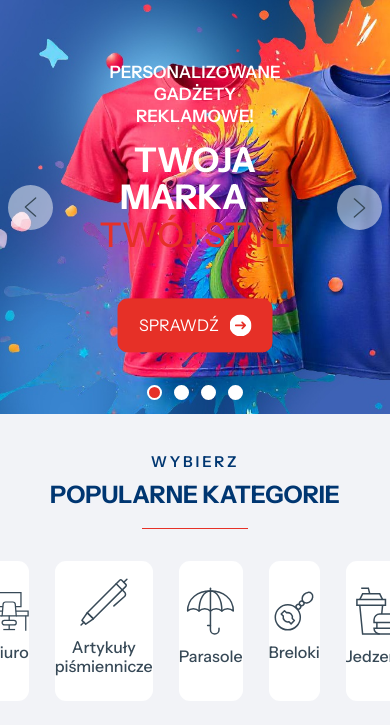
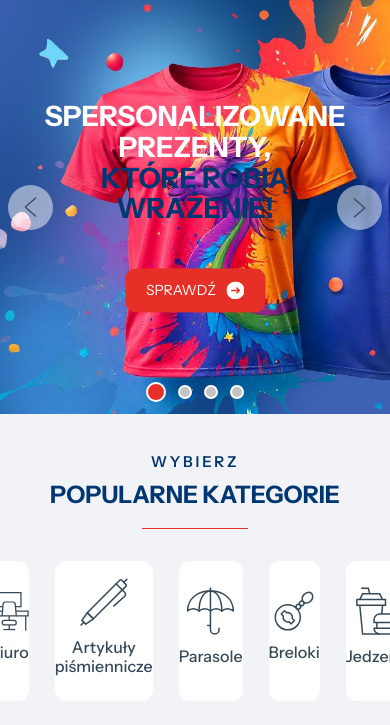
Before and after one commit to goldipl/GIFT-SERWIS, a PHP site: page / in a window 390 px wide. Shown: the part 129-854 px from the top of the page. Run offline with PHP 8.4, Linux system fonts and the light colour scheme.

Commit message:
Refactor Swiper styles: Adjust font sizes, colors, and pagination layout
- Decreased font sizes for h1 and h2 elements for better readability.
- Updated color for headings to use the main color instead of the secondary color.
- Added max-width to headings for improved layout.
- Modified pagination styles for better alignment and spacing.
- Changed bullet sizes and colors for pagination to enhance visibility.
- Adjusted margins for paragraph elements to improve spacing.
- Introduced styles for color buttons within the swiper component.

```diff
--- a/components/main_page/hero_swiper.php
+++ b/components/main_page/hero_swiper.php
@@ -9,10 +9,12 @@
           <img src="./assets/img/main_page/hero_swiper/hero_swiper02.jpg" alt="banner" width="1200" height="383">
         </a>
         <div class="hero_content--content">
-                    <h3>Personalizowane gadżety reklamowe!</h3>
-                    <h1><span>Twoja marka -</span> Twój styl</h1>
-                    <p>Realizujemy wyjątkowe gadżety reklamowe, które podkreślą charakter Twojej marki i przyciągną uwagę klientów. Oferujemy pełną personalizację, wysoką jakość wykonania oraz terminową realizację zamówień.</p>
-                    <a class="color-btn" href="#our_products_container">Sprawdź<img src="./assets/icons/common/buttons/button_white_arrow.svg" alt="arrow icon" width="18" height="18"></a>
+          <h1>
+            <span>Spersonalizowane prezenty,</span> które robią wrażenie!
+          </h1>
+          <p>Odkryj szeroki wybór ekskluzywnych upominków reklamowych. Wyróżnij swoją markę dzięki wysokiej jakości gadżetom z nadrukiem – stylowe, praktyczne i idealne na każdą okazję!</p>
+          <a class="color-btn" href="#our_products_container">Sprawdź <img src="./assets/icons/common/buttons/button_white_arrow.svg" alt="arrow icon" width="18" height="18">
+          </a>
         </div>
       </div>
       <div class="swiper-slide">
@@ -20,10 +22,12 @@
           <img src="./assets/img/main_page/hero_swiper/hero_swiper02.jpg" alt="banner" width="1200" height="383">
         </a>
         <div class="hero_content--content">
-                    <h3>Personalizowane gadżety reklamowe!</h3>
-                    <h1><span>Twoja marka -</span> Twój styl</h1>
-                    <p>Realizujemy wyjątkowe gadżety reklamowe, które podkreślą charakter Twojej marki i przyciągną uwagę klientów. Oferujemy pełną personalizację, wysoką jakość wykonania oraz terminową realizację zamówień.</p>
-                    <a class="color-btn" href="#our_products_container">Sprawdź<img src="./assets/icons/common/buttons/button_white_arrow.svg" alt="arrow icon" width="18" height="18"></a>
+          <h1>
+            <span>Spersonalizowane prezenty,</span> które robią wrażenie!
+          </h1>
+          <p>Odkryj szeroki wybór ekskluzywnych upominków reklamowych. Wyróżnij swoją markę dzięki wysokiej jakości gadżetom z nadrukiem – stylowe, praktyczne i idealne na każdą okazję!</p>
+          <a class="color-btn" href="#our_products_container">Sprawdź <img src="./assets/icons/common/buttons/button_white_arrow.svg" alt="arrow icon" width="18" height="18">
+          </a>
         </div>
       </div>
       <div class="swiper-slide">
@@ -31,10 +35,12 @@
           <img src="./assets/img/main_page/hero_swiper/hero_swiper02.jpg" alt="banner" width="1200" height="383">
         </a>
         <div class="hero_content--content">
-                    <h3>Personalizowane gadżety reklamowe!</h3>
-                    <h1><span>Twoja marka -</span> Twój styl</h1>
-                    <p>Realizujemy wyjątkowe gadżety reklamowe, które podkreślą charakter Twojej marki i przyciągną uwagę klientów. Oferujemy pełną personalizację, wysoką jakość wykonania oraz terminową realizację zamówień.</p>
-                    <a class="color-btn" href="#our_products_container">Sprawdź<img src="./assets/icons/common/buttons/button_white_arrow.svg" alt="arrow icon" width="18" height="18"></a>
+          <h1>
+            <span>Spersonalizowane prezenty,</span> które robią wrażenie!
+          </h1>
+          <p>Odkryj szeroki wybór ekskluzywnych upominków reklamowych. Wyróżnij swoją markę dzięki wysokiej jakości gadżetom z nadrukiem – stylowe, praktyczne i idealne na każdą okazję!</p>
+          <a class="color-btn" href="#our_products_container">Sprawdź <img src="./assets/icons/common/buttons/button_white_arrow.svg" alt="arrow icon" width="18" height="18">
+          </a>
         </div>
       </div>
       <div class="swiper-slide">
@@ -42,10 +48,12 @@
           <img src="./assets/img/main_page/hero_swiper/hero_swiper02.jpg" alt="banner" width="1200" height="383">
         </a>
         <div class="hero_content--content">
-                    <h3>Personalizowane gadżety reklamowe!</h3>
-                    <h1><span>Twoja marka -</span> Twój styl</h1>
-                    <p>Realizujemy wyjątkowe gadżety reklamowe, które podkreślą charakter Twojej marki i przyciągną uwagę klientów. Oferujemy pełną personalizację, wysoką jakość wykonania oraz terminową realizację zamówień.</p>
-                    <a class="color-btn" href="#our_products_container">Sprawdź<img src="./assets/icons/common/buttons/button_white_arrow.svg" alt="arrow icon" width="18" height="18"></a>
+          <h1>
+            <span>Spersonalizowane prezenty,</span> które robią wrażenie!
+          </h1>
+          <p>Odkryj szeroki wybór ekskluzywnych upominków reklamowych. Wyróżnij swoją markę dzięki wysokiej jakości gadżetom z nadrukiem – stylowe, praktyczne i idealne na każdą okazję!</p>
+          <a class="color-btn" href="#our_products_container">Sprawdź <img src="./assets/icons/common/buttons/button_white_arrow.svg" alt="arrow icon" width="18" height="18">
+          </a>
         </div>
       </div>
     </div>
@@ -64,10 +72,12 @@
           <img src="./assets/img/main_page/hero_swiper/hero_swiper_mobile02.jpg" alt="banner" width="491" height="405">
         </a>
         <div class="hero_content--content">
-                    <h3>Personalizowane gadżety reklamowe!</h3>
-                    <h1><span>Twoja marka -</span> Twój styl</h1>
-                    <p>Realizujemy wyjątkowe gadżety reklamowe, które podkreślą charakter Twojej marki i przyciągną uwagę klientów. Oferujemy pełną personalizację, wysoką jakość wykonania oraz terminową realizację zamówień.</p>
-                    <a class="color-btn" href="#our_products_container">Sprawdź<img src="./assets/icons/common/buttons/button_white_arrow.svg" alt="arrow icon" width="18" height="18"></a>
+          <h1>
+            <span>Spersonalizowane prezenty,</span> które robią wrażenie!
+          </h1>
+          <p>Odkryj szeroki wybór ekskluzywnych upominków reklamowych. Wyróżnij swoją markę dzięki wysokiej jakości gadżetom z nadrukiem – stylowe, praktyczne i idealne na każdą okazję!</p>
+          <a class="color-btn" href="#our_products_container">Sprawdź <img src="./assets/icons/common/buttons/button_white_arrow.svg" alt="arrow icon" width="18" height="18">
+          </a>
         </div>
       </div>
       <div class="swiper-slide">
@@ -75,10 +85,12 @@
           <img src="./assets/img/main_page/hero_swiper/hero_swiper_mobile02.jpg" alt="banner" width="491" height="405">
         </a>
         <div class="hero_content--content">
-                    <h3>Personalizowane gadżety reklamowe!</h3>
-                    <h1><span>Twoja marka -</span> Twój styl</h1>
-                    <p>Realizujemy wyjątkowe gadżety reklamowe, które podkreślą charakter Twojej marki i przyciągną uwagę klientów. Oferujemy pełną personalizację, wysoką jakość wykonania oraz terminową realizację zamówień.</p>
-                    <a class="color-btn" href="#our_products_container">Sprawdź<img src="./assets/icons/common/buttons/button_white_arrow.svg" alt="arrow icon" width="18" height="18"></a>
+          <h1>
+            <span>Spersonalizowane prezenty,</span> które robią wrażenie!
+          </h1>
+          <p>Odkryj szeroki wybór ekskluzywnych upominków reklamowych. Wyróżnij swoją markę dzięki wysokiej jakości gadżetom z nadrukiem – stylowe, praktyczne i idealne na każdą okazję!</p>
+          <a class="color-btn" href="#our_products_container">Sprawdź <img src="./assets/icons/common/buttons/button_white_arrow.svg" alt="arrow icon" width="18" height="18">
+          </a>
         </div>
       </div>
       <div class="swiper-slide">
@@ -86,10 +98,12 @@
           <img src="./assets/img/main_page/hero_swiper/hero_swiper_mobile02.jpg" alt="banner" width="491" height="405">
         </a>
         <div class="hero_content--content">
-                    <h3>Personalizowane gadżety reklamowe!</h3>
-                    <h1><span>Twoja marka -</span> Twój styl</h1>
-                    <p>Realizujemy wyjątkowe gadżety reklamowe, które podkreślą charakter Twojej marki i przyciągną uwagę klientów. Oferujemy pełną personalizację, wysoką jakość wykonania oraz terminową realizację zamówień.</p>
-                    <a class="color-btn" href="#our_products_container">Sprawdź<img src="./assets/icons/common/buttons/button_white_arrow.svg" alt="arrow icon" width="18" height="18"></a>
+          <h1>
+            <span>Spersonalizowane prezenty,</span> które robią wrażenie!
+          </h1>
+          <p>Odkryj szeroki wybór ekskluzywnych upominków reklamowych. Wyróżnij swoją markę dzięki wysokiej jakości gadżetom z nadrukiem – stylowe, praktyczne i idealne na każdą okazję!</p>
+          <a class="color-btn" href="#our_products_container">Sprawdź <img src="./assets/icons/common/buttons/button_white_arrow.svg" alt="arrow icon" width="18" height="18">
+          </a>
         </div>
       </div>
       <div class="swiper-slide">
@@ -97,10 +111,12 @@
           <img src="./assets/img/main_page/hero_swiper/hero_swiper_mobile02.jpg" alt="banner" width="491" height="405">
         </a>
         <div class="hero_content--content">
-                    <h3>Personalizowane gadżety reklamowe!</h3>
-                    <h1><span>Twoja marka -</span> Twój styl</h1>
-                    <p>Realizujemy wyjątkowe gadżety reklamowe, które podkreślą charakter Twojej marki i przyciągną uwagę klientów. Oferujemy pełną personalizację, wysoką jakość wykonania oraz terminową realizację zamówień.</p>
-                    <a class="color-btn" href="#our_products_container">Sprawdź<img src="./assets/icons/common/buttons/button_white_arrow.svg" alt="arrow icon" width="18" height="18"></a>
+          <h1>
+            <span>Spersonalizowane prezenty,</span> które robią wrażenie!
+          </h1>
+          <p>Odkryj szeroki wybór ekskluzywnych upominków reklamowych. Wyróżnij swoją markę dzięki wysokiej jakości gadżetom z nadrukiem – stylowe, praktyczne i idealne na każdą okazję!</p>
+          <a class="color-btn" href="#our_products_container">Sprawdź <img src="./assets/icons/common/buttons/button_white_arrow.svg" alt="arrow icon" width="18" height="18">
+          </a>
         </div>
       </div>
     </div>
--- a/scss/_variables.scss
+++ b/scss/_variables.scss
@@ -50,4 +50,5 @@ $dashboard_grey: #8c8c8c;
 $promo_price: #4081ff;
 $main_page_swiper_background: #ffdac0;
 $swiper_border_color: #fff;
+$swiper_grey_bullet_color: #c3c3c3;
 $light_violet: #bba6dc;
--- a/scss/main_page/_swiper.scss
+++ b/scss/main_page/_swiper.scss
@@ -27,14 +27,16 @@
           }
           h1,
           h2 {
-            font-size: 56px;
+            font-size: 48px;
             font-style: normal;
             font-weight: 700;
             line-height: 120%;
             text-transform: uppercase;
             margin: 0 0 20px 0;
-            color: $main-color-second;
+            color: $main-color;
+            max-width: 649px;
             span {
+              display: inline-flex;
               font-weight: 700;
               color: $white;
             }
@@ -53,7 +55,7 @@
             font-weight: 400;
             line-height: 177.023%;
             color: $white;
-            margin: 0;
+            margin: 24px 0;
             max-width: 649px;
           }
         }
@@ -64,6 +66,15 @@
     width: 100%;
     height: 577px;
     z-index: 0;
+    &-pagination {
+      display: flex;
+      justify-content: center;
+      align-items: center;
+      bottom: 30px;
+      @media (max-width: 991px) {
+        bottom: 12px;
+      }
+    }
     &.mobile {
       display: none;
     }
@@ -114,15 +125,16 @@
       .swiper-pagination-bullet {
       width: 17px;
       height: 17px;
-      background-color: $white;
+      background-color: $swiper_grey_bullet_color;
       border: 2px solid $swiper_border_color;
       opacity: 1;
-      margin: 0 12px;
+      margin: 0 8px;
     }
     .swiper-pagination-horizontal.swiper-pagination-bullets
       .swiper-pagination-bullet.swiper-pagination-bullet-active {
-      border: 2px solid $swiper_border_color;
       background-color: $main-color-second;
+      width: 20px;
+      height: 20px;
     }
   }
 }
@@ -298,17 +310,26 @@
             transform: translate(-50%, -50%);
             h1,
             h2 {
-              font-size: 34px;
+              font-size: 28px;
               font-style: normal;
-              font-weight: 500;
+              font-weight: 700;
               line-height: 110%;
               text-transform: uppercase;
               margin: 0 0 20px 0;
               text-align: center;
-              color: $main-color-second;
+              color: $main-color;
               span {
+                display: inline-flex;
                 font-weight: 700;
                 color: $white;
+              }
+            }
+            .color-btn {
+              font-size: 14px;
+              height: 44px;
+              img {
+                width: 18px;
+                height: 18px;
               }
             }
             h3 {
@@ -379,8 +400,8 @@
       .swiper-horizontal > .swiper-pagination-bullets .swiper-pagination-bullet,
       .swiper-pagination-horizontal.swiper-pagination-bullets
         .swiper-pagination-bullet {
-        width: 15px;
-        height: 15px;
+        width: 14px;
+        height: 14px;
         margin: 0 6px;
       }
     }
@@ -392,9 +413,11 @@
     width: 100%;
     height: auto;
     max-height: 577px;
+    height: 577px;
   }
   #swiper .swiper.desktop {
     height: auto;
     max-height: 577px;
+    height: 577px;
   }
 }
```
Also changed, not shown: scss/main.css, 1 other file. Lines whose indentation alone changed are shown as unchanged.
